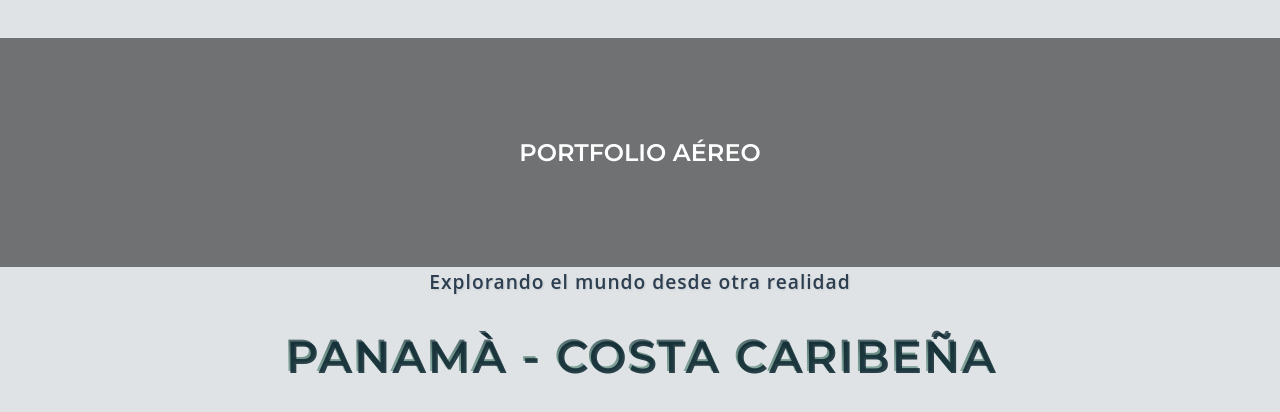
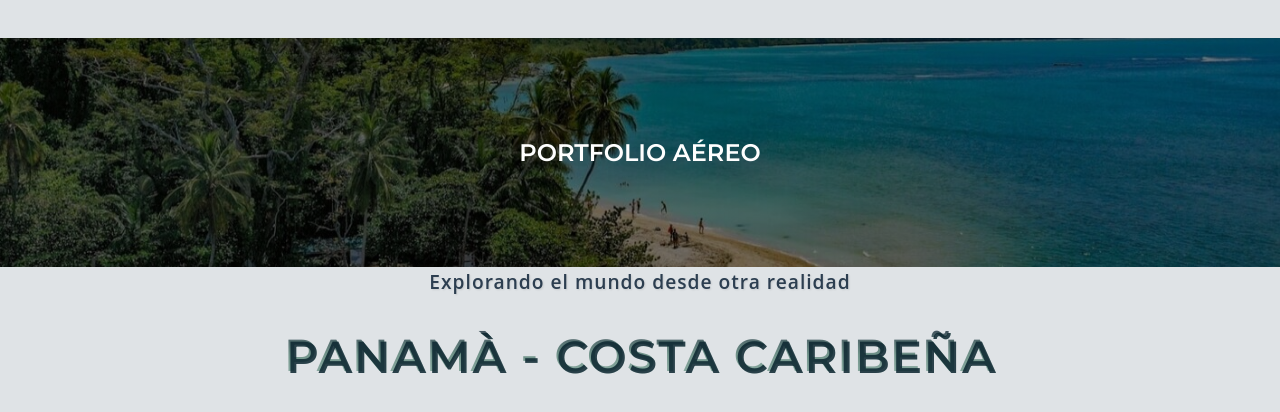
Before and after one commit to sergigarcia95/Drone-Visions, a plain HTML site: page index.html in a window 1280 px wide. Shown: the part 762-1174 px from the top of the page. Drawn offline with Linux system fonts and the light colour scheme.

Commit message:
Update styles.css

```diff
--- a/styles.css
+++ b/styles.css
@@ -139,7 +139,7 @@ nav {
     background: linear-gradient(
         rgba(0, 0, 0, 0.5),
         rgba(0, 0, 0, 0.5)
-    ), url("imagenes/portfolio-aereo.jpg") center/cover no-repeat;
+    ), url("Proyecto-Drones/imagenes/portfolio-aereo.jpg") center/cover no-repeat;
     color: #fff;
 }
 
```
